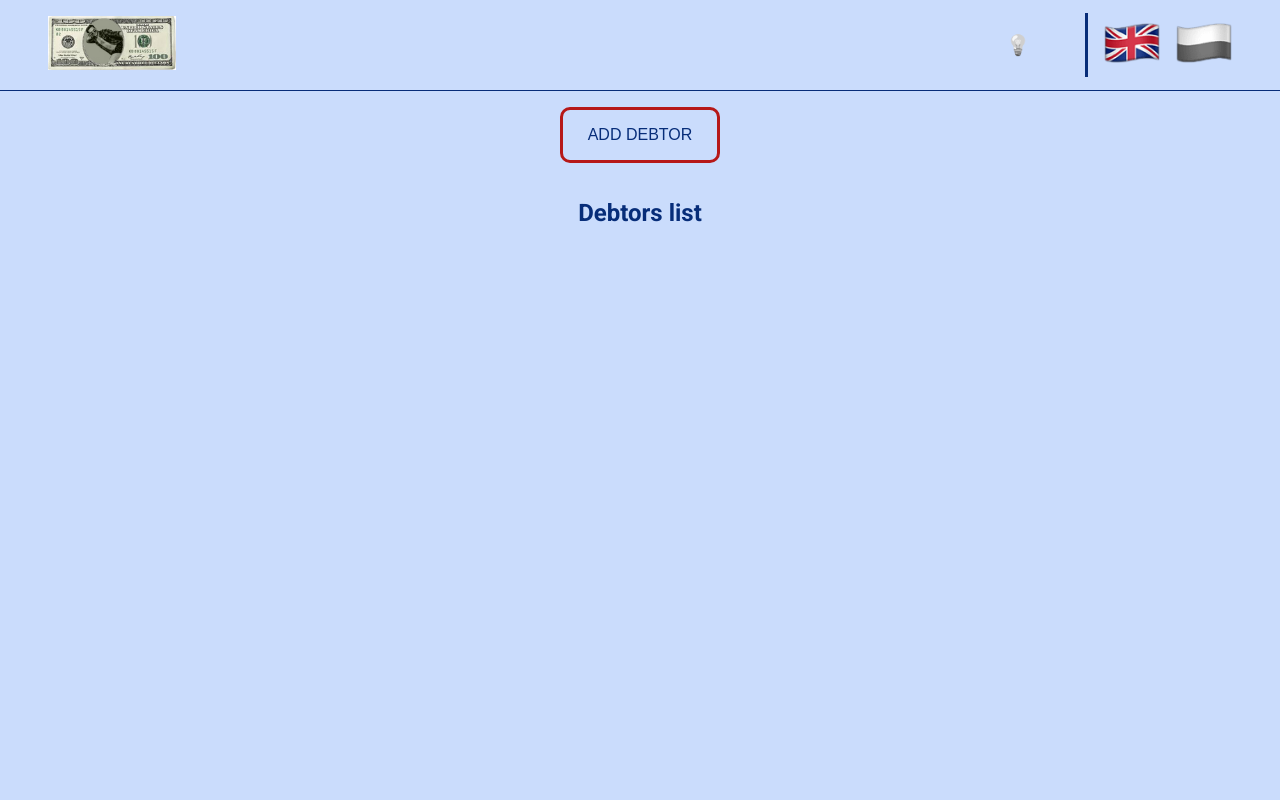
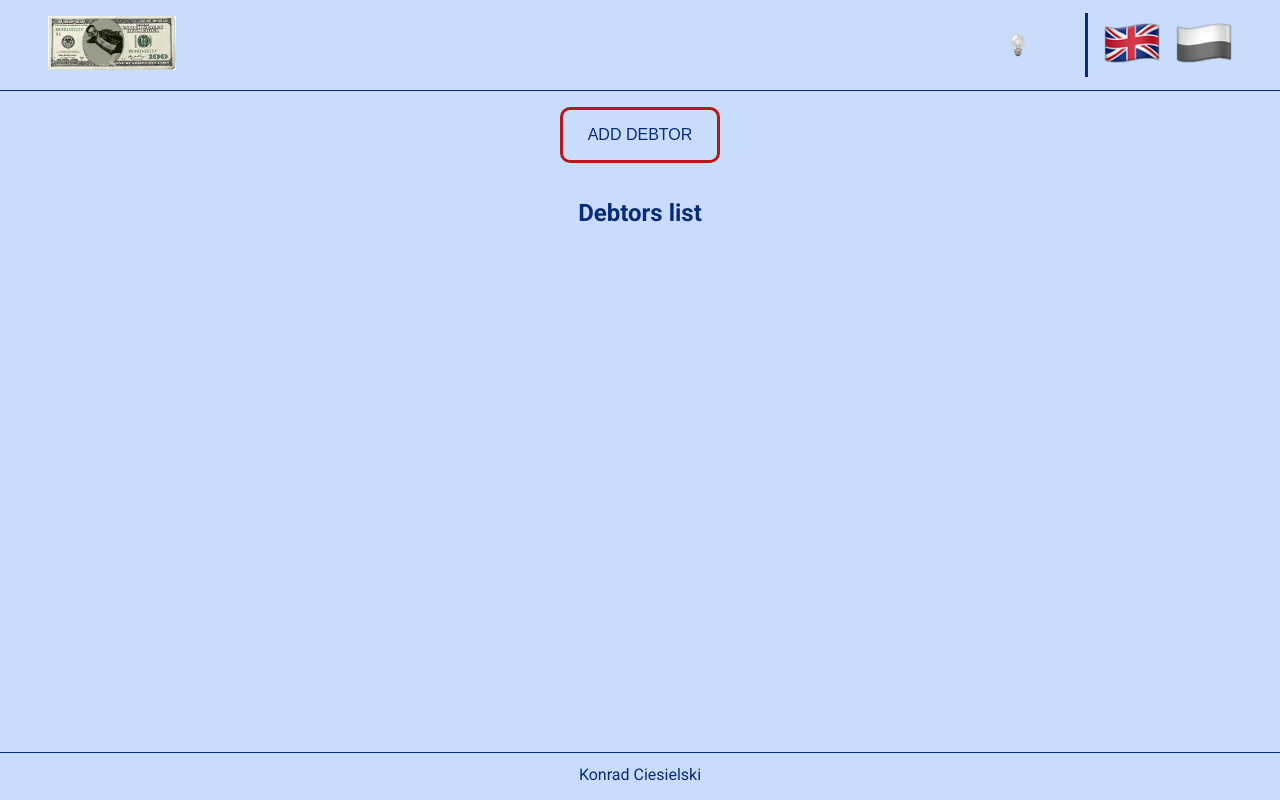
Before and after one commit to KondyKox/DebtTracker, a React (Vite) app: page / in a window 1280 px wide. Built offline with nearby package versions, Linux system fonts and the light colour scheme.

Commit message:
added footer

```diff
--- a/src/App.jsx
+++ b/src/App.jsx
@@ -5,6 +5,7 @@ import "./App.css";
 import Navbar from "./components/Navbar/Navbar";
 import DebtList from "./components/Debtors/DebtList/DebtList";
 import DebtForm from "./components/Debtors/DebtForm/DebtForm";
+import Footer from "./components/Footer/Footer";
 
 // Get your language
 const getLanguage = () => {
@@ -73,7 +74,7 @@ const App = () => {
         isDarkTheme={isDarkTheme}
         setDarkTheme={changeTheme}
       />
-      <div className="debtForm-toggle">
+      <header className="debtForm-toggle">
         <button
           className="btn debtForm-toggle-btn"
           onClick={() => handleDebtFormOpen()}
@@ -82,13 +83,15 @@ const App = () => {
             ? t("debtorsList.btn-back")
             : t("debtorsList.btn-add")}
         </button>
-      </div>
+      </header>
 
       {!isDebtFormOpen ? (
         <DebtList t={t} debtors={debtors} setDebtors={setDebtors} />
       ) : (
         <DebtForm t={t} addDebtor={addDebtor} onSubmit={handleDebtFormOpen} />
       )}
+
+      <Footer />
     </I18nextProvider>
   );
 };
--- /dev/null
+++ b/src/components/Footer/Footer.css
@@ -0,0 +1,28 @@
+footer {
+  position: fixed;
+  bottom: 0;
+  left: 50%;
+  transform: translateX(-50%);
+  border-top: 1px solid var(--clr-blue);
+  width: 100%;
+  margin: 0.25em 0;
+}
+
+.creator {
+  display: flex;
+  justify-content: center;
+  align-items: center;
+  padding: 0.25em;
+  margin: 0.5em;
+}
+
+.creator a {
+  color: var(--clr-light);
+  text-decoration: none;
+  font-size: var(--font-md);
+  transition: all 0.3s ease-in-out;
+}
+
+.creator a:hover {
+  color: var(--clr-red);
+}
--- /dev/null
+++ b/src/components/Footer/Footer.jsx
@@ -0,0 +1,15 @@
+import "./Footer.css";
+
+const Footer = () => {
+  return (
+    <footer>
+      <div className="creator">
+        <a href="https://github.com/KondyKox" target="_blank">
+          Konrad Ciesielski
+        </a>
+      </div>
+    </footer>
+  );
+};
+
+export default Footer;
```
